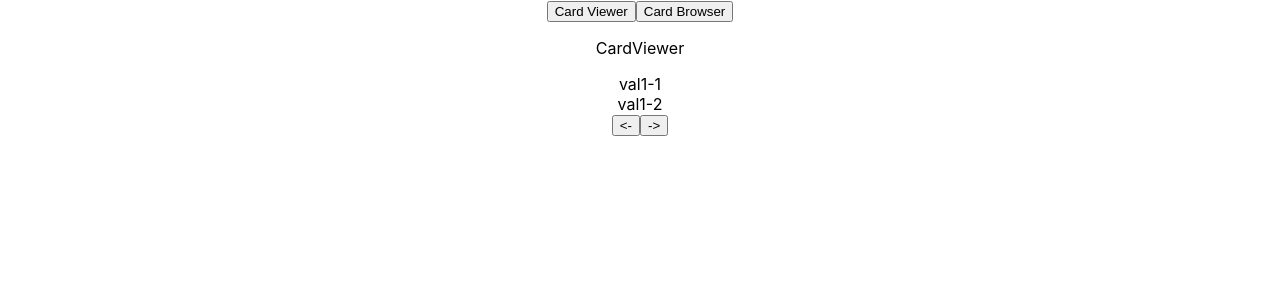
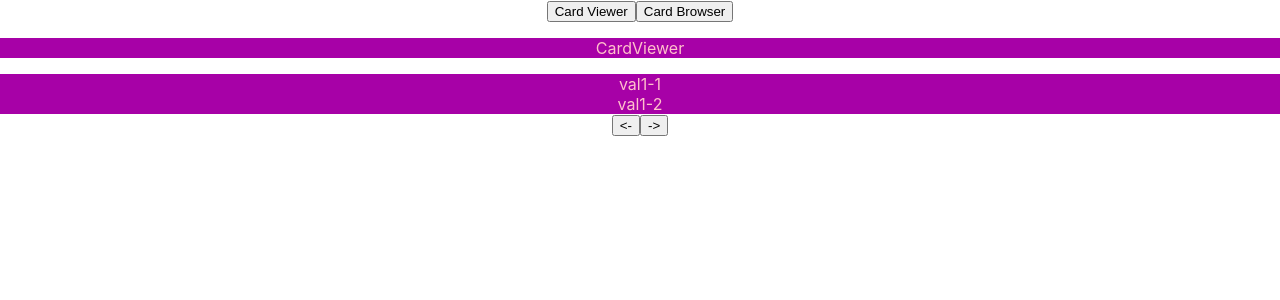
Before and after one commit to bjeziorek/super-quick-flashcards, a React (Create React App) app: page / in a window 1280 px wide. Shown: the top 300 px of the page. Built offline with nearby package versions, Linux system fonts and the light colour scheme.

Commit message:
provider example

```diff
--- a/src/App.js
+++ b/src/App.js
@@ -1,10 +1,13 @@
 import './App.css';
 import Flashcards from './Flashcards';
+import ThemeProvider from './ThemeContext';
 
 function App() {
   return (
     <div className="App">
-      <Flashcards/>
+      <ThemeProvider>
+        <Flashcards />
+      </ThemeProvider>
     </div>
   );
 }
--- a/src/Card.js
+++ b/src/Card.js
@@ -1,6 +1,8 @@
-import React from 'react'
+import React, { useContext } from 'react'
+import { ThemeContext } from './ThemeContext';
 
 export default function Card(props) {
+    const context = useContext(ThemeContext);
 
     let output = '';
 
@@ -11,6 +13,6 @@ export default function Card(props) {
     }
 
     return (
-        <div>{output}</div>
+        <div className={context.currentTheme}>{output}</div>
     )
 }
--- a/src/CardViewer.js
+++ b/src/CardViewer.js
@@ -1,9 +1,10 @@
-import React, { useState } from 'react'
+import React, { useState, useContext } from 'react'
 import data from './data.json'
 import Card from './Card.js'
+import { ThemeContext } from './ThemeContext';
 
 export default function CardViewer(props) {
-
+    const context = useContext(ThemeContext);
     const [index, setIndex] = useState(0);
     const incrementIndex = () => {
         setIndex((prev) => (prev + 1) % data.data.length);
@@ -14,10 +15,10 @@ export default function CardViewer(props) {
 
     return (
         <div>
-            <p>CardViewer</p>
+            <p className={context.currentTheme}>CardViewer</p>
             <Card mode='A' data={data.data[index]} />
             <Card mode='B' data={data.data[index]} />
-            <button onClick={decrementIndex}>{"<-"}</button>
+            <button  onClick={decrementIndex}>{"<-"}</button>
             <button onClick={incrementIndex}>{"->"}</button>
         </div>
     )
--- /dev/null
+++ b/src/ThemeContext.js
@@ -0,0 +1,16 @@
+import React, { Component, createContext } from 'react'
+
+export const ThemeContext = createContext();
+
+export default class ThemeProvider extends Component {
+    state = {
+        currentTheme: 'pink'
+    }
+    render() {
+    return (
+        <ThemeContext.Provider value={{...this.state}}>
+            {this.props.children}
+        </ThemeContext.Provider>
+    )
+  }
+}
--- a/src/index.css
+++ b/src/index.css
@@ -11,3 +11,12 @@ code {
   font-family: source-code-pro, Menlo, Monaco, Consolas, 'Courier New',
     monospace;
 }
+
+.blue{
+  color:rgb(74, 74, 199);
+  background-color: rgb(25, 3, 65);
+}
+.pink{
+  color: pink;
+  background-color: rgb(167, 1, 167);
+}
```
